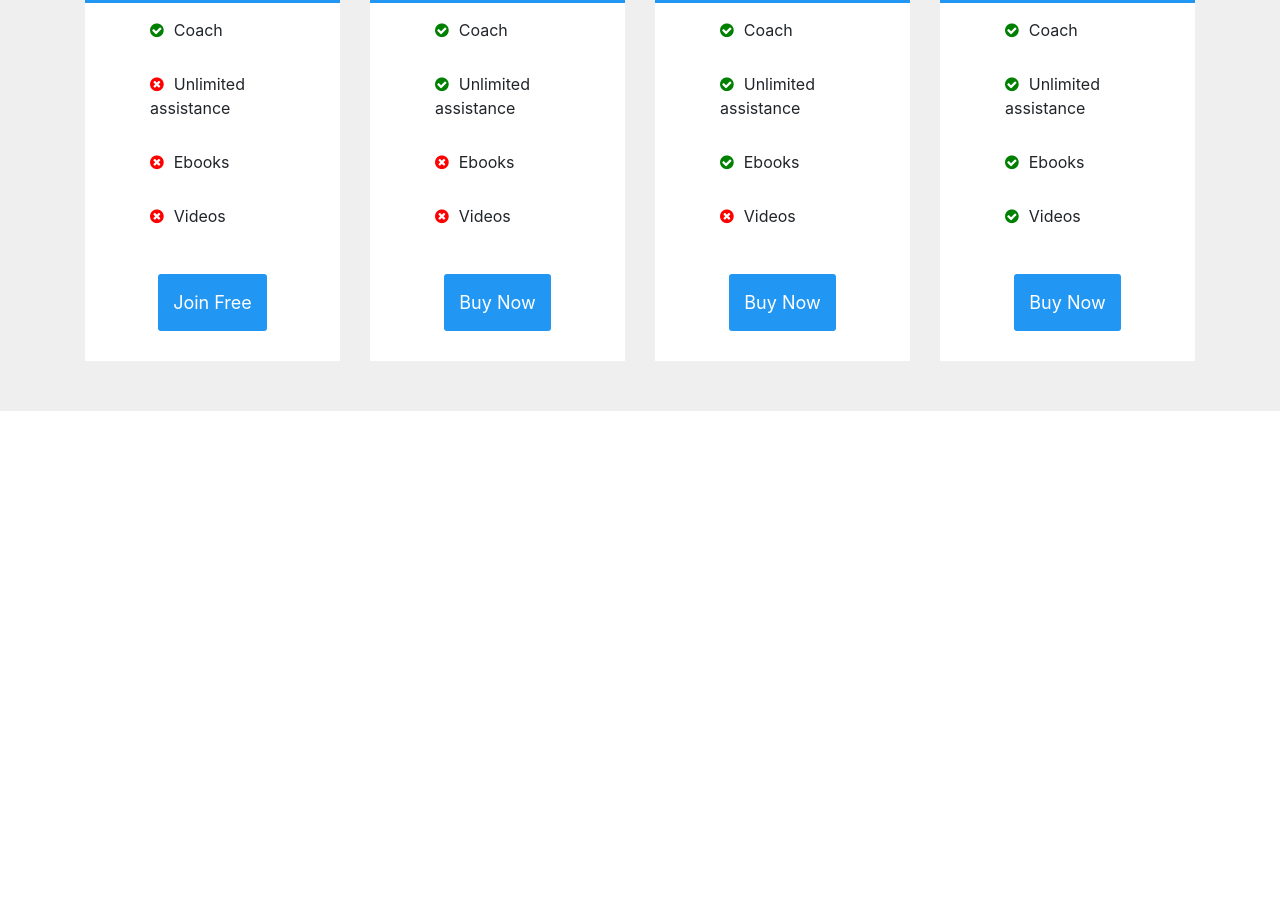
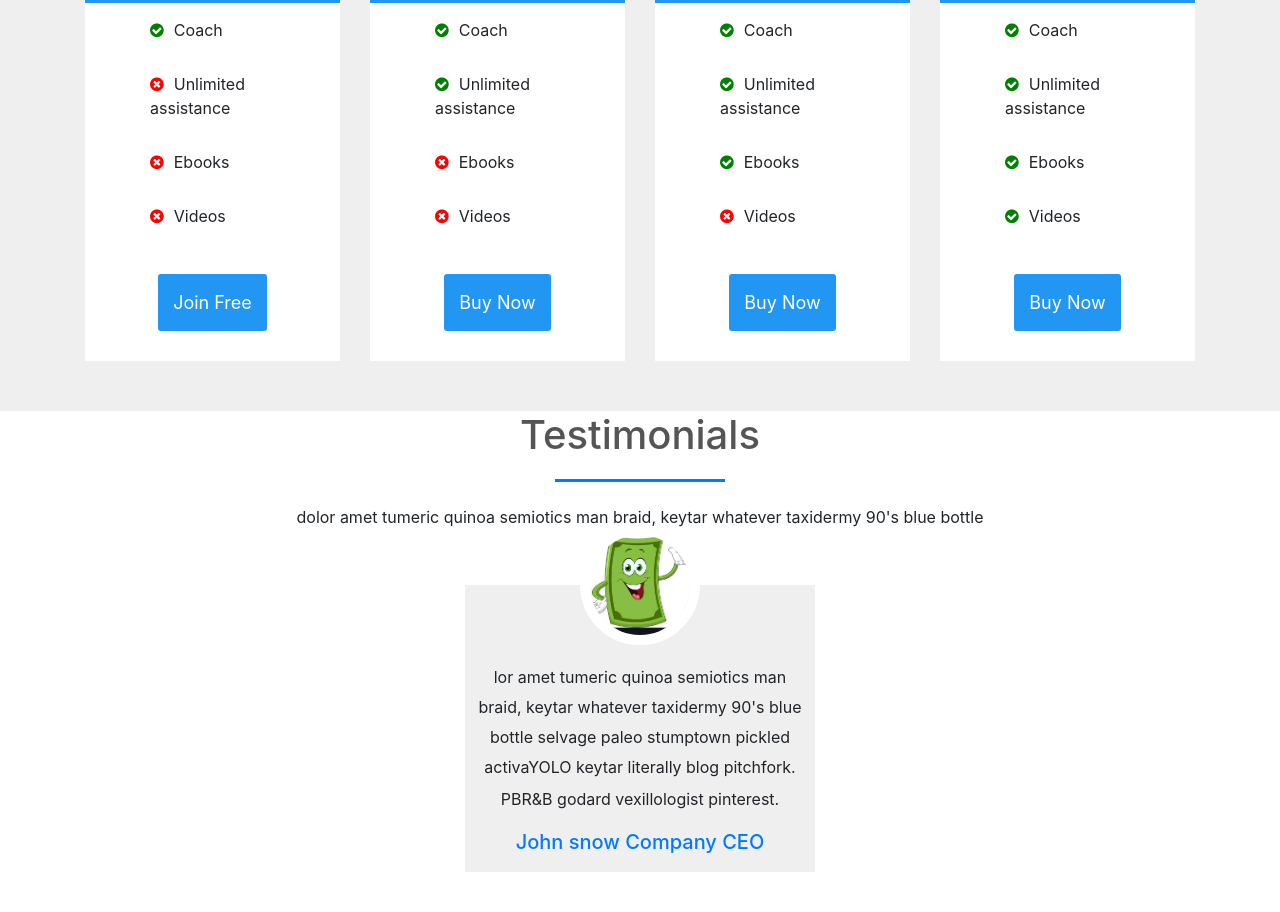
Before and after one commit to bottles9/My_Template1, a plain HTML site: page index.html in a window 1280 px wide. Shown: the part 2749-3661 px from the top of the page. Before the commit the page ends 3160 px from the top, so only its background shows below. Drawn offline with Linux system fonts and the light colour scheme.

Commit message:
testimonials

```diff
--- a/index.html
+++ b/index.html
@@ -331,7 +331,24 @@
 
 <!--------------------Testimonials-------------------------->
 
-<section id="testimonial"></section>
+<section id="testimonial">
+  <div class="container">
+    <h1>Testimonials</h1>
+    <p class="text-center">dolor amet tumeric quinoa semiotics man braid, keytar whatever taxidermy 90's blue bottle</p>
+    <div class="row">
+      <div class="col-md-4 text-center">
+        <div class="profile">
+          <img src="images/testimonials.png" class="user">
+          <blockquote>lor amet tumeric quinoa semiotics man braid, keytar whatever taxidermy 90's blue bottle selvage paleo stumptown pickled activaYOLO keytar literally blog pitchfork. PBR&B godard vexillologist pinterest.</blockquote>
+          <h3>John snow <span>Company CEO</span></h3>
+
+
+        </div>
+
+      </div>
+    </div>
+  </div>
+</section>
 
 
 <script src="jquery.min.js"></script>
--- a/style.css
+++ b/style.css
@@ -349,3 +349,64 @@ a{
 	text-decoration: none !important;
 	color: #fff !important;
 }
+/*-------------------End of Price plans-----------*/
+
+
+/*************Testimonials---------------*/
+
+#testimonials {
+	padding-top: 50px;
+	padding-bottom: 50px;
+}
+#testimonials .row {
+	margin-top: 30px;
+}
+.col-md-4 {
+	margin: 40px auto;
+}
+.profile {
+	padding: 70px 10px 10px;
+	background-color: #efefef;
+}
+.user {
+	width: 120px;
+	height: 120px;
+	border-radius: 50%;
+}
+.profile img {
+	top: -60px;
+	position: absolute;
+	left: calc(50% - 60px);
+	border: 10px solid #fff;
+}
+.profile h3 {
+	font-size: 20px;
+	margin-top: 15px;
+	color: #007bff;
+}
+#testimonials span {
+	font-size: 12px;
+	color:  #333;
+}
+blockquote {
+	font-size: 16px;
+	line-height: 30px;
+}
+blockquote::before {
+	content: '\93';
+	font-size: 50px;
+	color: #007bff;
+	position: relative;
+	line-height: 20px;
+	bottom: -15px;
+	right: 5px;
+}
+blockquote::after {
+	content: '\94';
+	font-size: 50px;
+	color: #007bff;
+	position: relative;
+	line-height: 10px;
+	bottom: -15px;
+	left: 5px;
+}
```
Also changed, not shown: images/testimonials.png (added).
